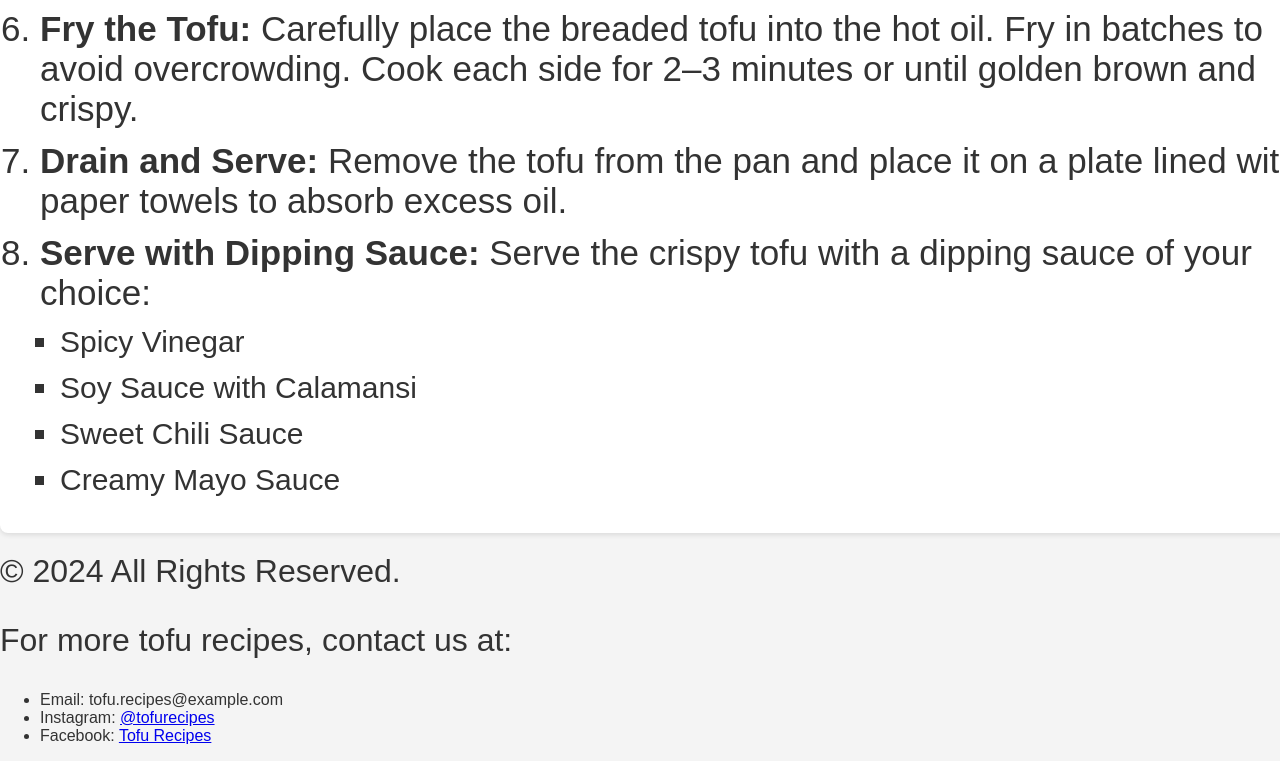
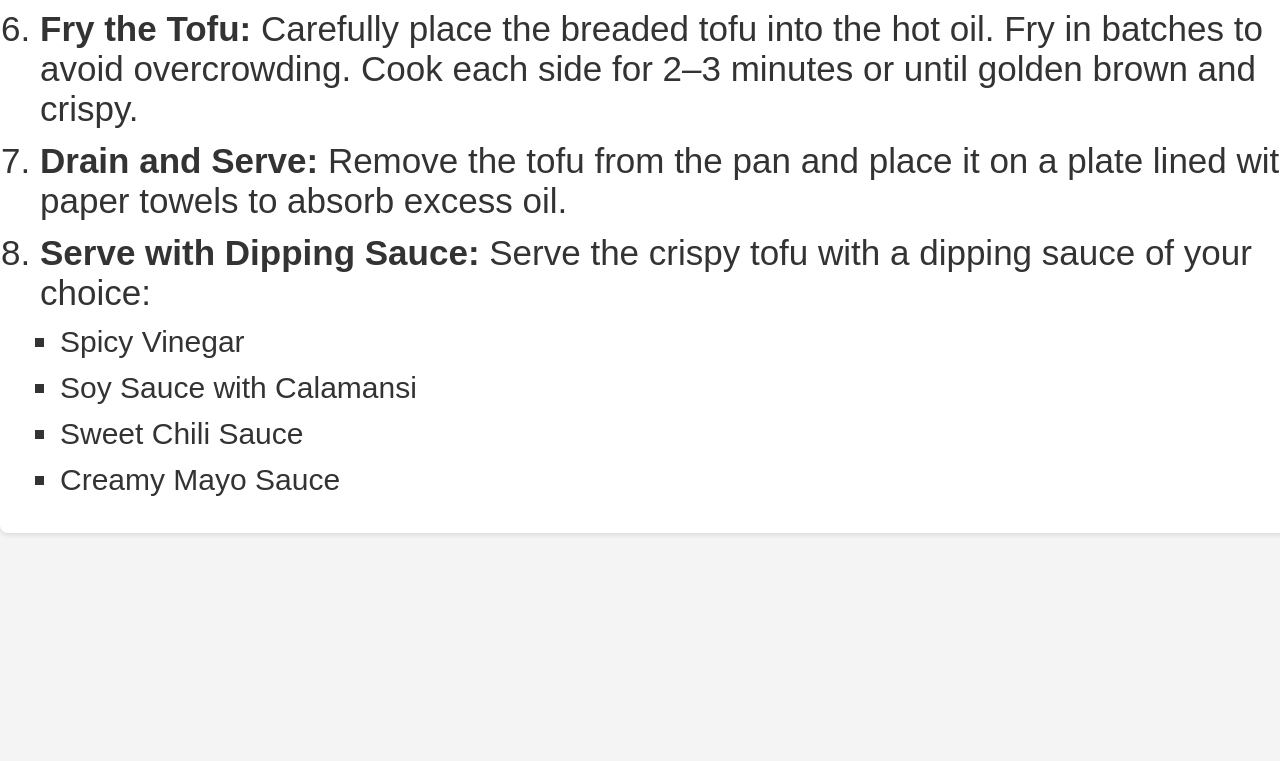
Before and after one commit to injel1/tofu_recipe, a plain HTML site: page index.html in a window 1280 px wide. Shown: the part 3097-3858 px from the top of the page. After the commit the page ends 3650 px from the top, so only its background shows below. Drawn offline with Linux system fonts and the light colour scheme.

Commit message:
index.html

```diff
--- a/index.html
+++ b/index.html
@@ -60,15 +60,5 @@
             </li>
         </ol>
     </section>
-
-    <footer>
-        <p>© 2024 All Rights Reserved.</p>
-        <p>For more tofu recipes, contact us at:</p>
-        <ul>
-            <li>Email: tofu.recipes@example.com</li>
-            <li>Instagram: <a href="https://instagram.com/tofurecipes" target="_blank">@tofurecipes</a></li>
-            <li>Facebook: <a href="https://facebook.com/tofurecipes" target="_blank">Tofu Recipes</a></li>
-        </ul>
-    </footer>
 </body>
 </html>
```
